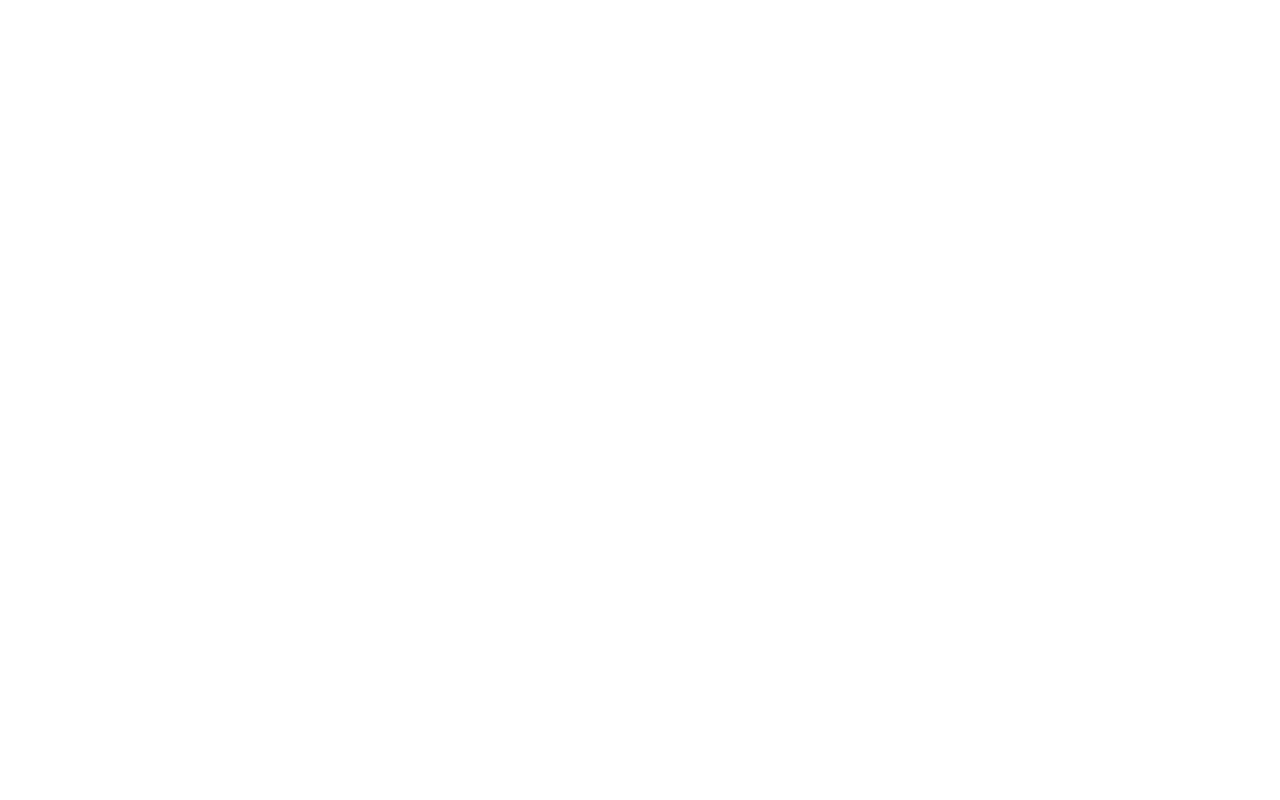
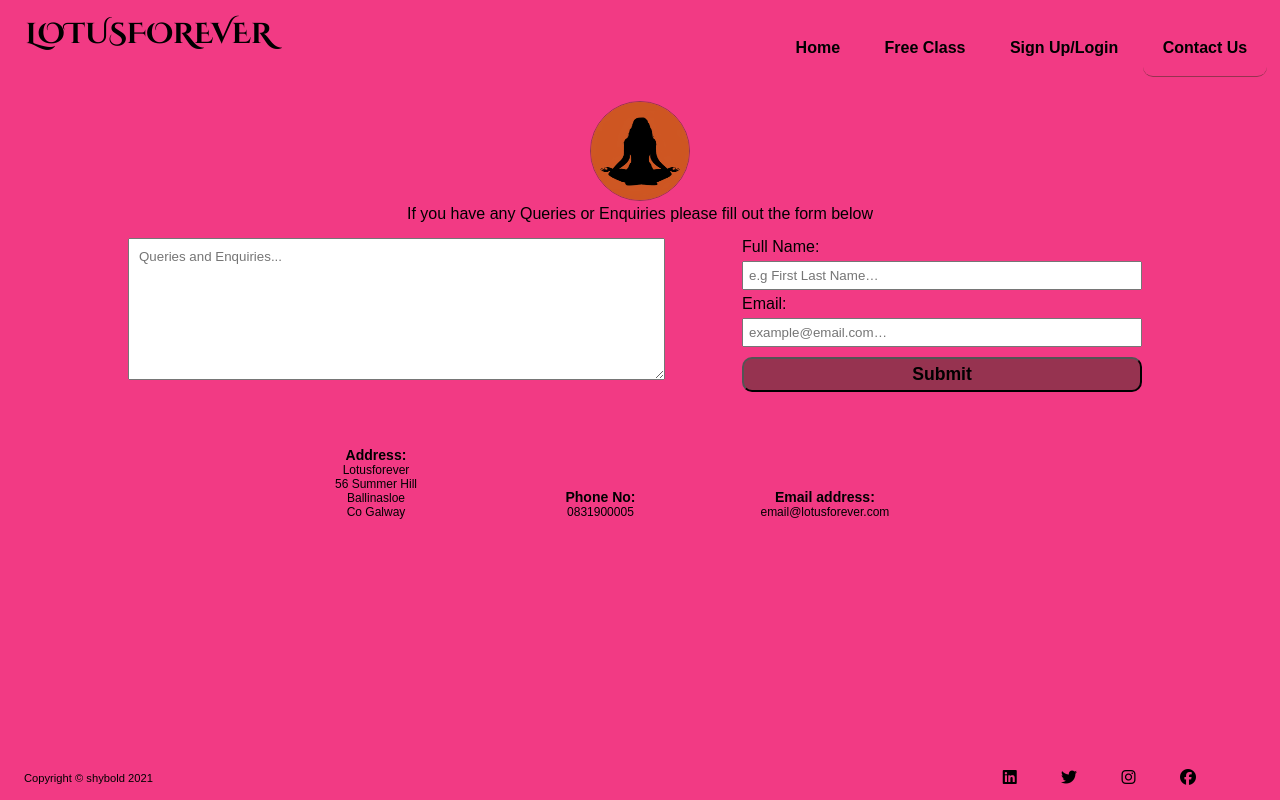
Before and after one commit to SamuelUkachukwu/Class-project-1-yoga-website, a plain HTML site: page contact.html in a window 1280 px wide. Drawn offline with Linux system fonts and the light colour scheme.

Commit message:
add nav bars to contact.html style.html singup.html. add structure and css codes to contact.html

```diff
--- a/assets/css/style.css
+++ b/assets/css/style.css
@@ -3,8 +3,12 @@
   margin:0;
   padding: 0;
   font-family: arial;
+  box-sizing: border-box;
 }
 body {
+background-color:#f23a84 ;
+}
+#hero-page {
   background: #D3D3D3 url(../images/hero.png) no-repeat fixed center center;
   z-index: 2;
 }
@@ -28,7 +32,6 @@ padding:0px;
    border-radius: 10px;
    font-weight: bold;
    transition: 1s;
-
 }
 
 .nav-bottons li a:hover {
@@ -37,41 +40,131 @@ padding:0px;
  border-radius: 10px;
  box-shadow: 4px 4px 4px rgba(0, 0, 0, 0.5);
 }
-#logo-name {
+.active {
+  border-bottom: 1px solid #963350;
+}
+.otherpages {
+  background-color:#f23a84;
+  height: 75px;
+}
+.company-name {
+  font-family: 'Cinzel Decorative', cursive;
+  font-weight: bold;
+  text-transform: uppercase;
+  float:left;
+text-align: center;
+line-height: 70px;
+margin-left: 2vw;
+font-size: 1.8em;
+}
+
+#logo-box {
   padding:0px;
   position: relative;
   text-align: center;
 }
-#logo {
-  background-color:;
+
+#logo-name-box {
   color:;
   position:absolute;
   top:5.2vw;
-  left: 10vw;
+  left: 9vw;
   display: inline-block;
 }
 
-h1 {
+#index-company-name {
   color:#000;
   font-size:5vw;
   font-family: 'Cinzel Decorative', cursive;
-  margin-top: 15%;
+  font-weight: bold;
+  text-transform: uppercase;
+  margin-top: 20%;
 }
 .declaration {
   font-size: 1.5vw;
  color:white;
- line-height: 2em;
  }
  .clear {
    clear:both;
  }
 
+.logo-img-small {
+  height: 100px;
+  width:100px;
+  border: 1px solid #963350;
+  border-radius:50px;
+  margin:0px;
+}
+#contact-top {
+  text-align: center;
+  margin:0;
+  padding: 5px;
+  background-color:;
+}
+#text-here {
+  float:left;
+  margin-left: 10%;
+}
+textarea {
+  margin-top:10px;
+}
+#field-area {
+  float:right;
+  margin-right: 10%;
+  padding: 10px;
+  text-align:left;
+}
+input {
+  margin:5px 0px;
+  width: 400px;
+  padding: 5px;
+}
+button {
+  margin:5px 0px;
+  width: 400px;
+  padding: 5px;
+  border-radius: 10px;
+  background-color:#963350;
+  font-weight: bold;
+  font-size: 1.1rem;
+}
+#contact-bottom {
+  /*display: flex;*/
+  float: left;
+padding: 0% 20%;
+
+}
+.tabs {
+  width: 200px;
+  height: 100px;
+  background-color: ;
+  margin-left: 20px;
+  margin-top: 20px;
+  padding: 20px;
+  display: inline-block;
+  font-size: 12px;
+text-align: center;
+
+
+}
 footer {
     width: 100%;
     position: fixed;
     bottom: 0;
     right: 0;
 	z-index: 3;
+}
+.otherpages-footer {
+  background-color:;
+  height: 70px;
+}
+.contact-box-left {
+float: left;
+margin-left: 30%;
+}
+.contact-box-right {
+  float:right;
+  margin-right: 30%;
 }
 #copy-right {
   float:left;
--- a/classes.html
+++ b/classes.html
@@ -0,0 +1,34 @@
+<!DOCTYPE html>
+<html lang="en">
+<head>
+  <meta charset="UTF-8">
+  <meta name="viewport" content="width=device-width, initial-scale=1.0">
+  <meta http-equiv="X-UA-Compatible" content="ie=edge">
+  <script src="https://kit.fontawesome.com/0e95d75add.js" crossorigin="anonymous"></script>
+  <link rel="stylesheet" href="assets/css/style.css">
+  <title>yoga classes</title>
+</head>
+<body>
+  <nav class="otherpages">
+  <h1 class="company-name">Lotusforever</h1>
+    <ul class="nav-bottons">
+        <li><a href="index.html">Home</a></li>
+        <li><a href="classes.html" class="active">Free Class</a></li>
+        <li><a href="signup.html">Sign Up/Login</a></li>
+        <li><a href="contact.html">Contact Us</a></li>
+      </ul>
+    </nav>
+    <div class="clear"></div>
+    <footer>
+      <p id="copy-right">Copyright © shybold 2021</p>
+  <div >
+    <ul class="social-menue">
+      <li><a href="https://ie.linkedin.com/" target="_blank"><i class="fab fa-linkedin"></i></a></li>
+      <li><a href="https://twitter.com/?lang=en" target="_blank"><i class="fab fa-twitter"></i></a></li>
+      <li><a href="https://www.instagram.com/" target="_blank"><i class="fab fa-instagram"></i></a></li>
+      <li><a href="https://www.facebook.com/" target="_blank"><i class="fab fa-facebook"></i></a></li>
+    </ul>
+  </div>
+    </footer>
+</body>
+</html>
--- a/contact.html
+++ b/contact.html
@@ -0,0 +1,77 @@
+<!DOCTYPE html>
+<html lang="en">
+<head>
+  <meta charset="UTF-8">
+  <meta name="viewport" content="width=device-width, initial-scale=1.0">
+  <meta http-equiv="X-UA-Compatible" content="ie=edge">
+  <script src="https://kit.fontawesome.com/0e95d75add.js" crossorigin="anonymous"></script>
+  <link rel="stylesheet" href="assets/css/style.css">
+  <title>Contact Lotusforever</title>
+</head>
+<body>
+<nav class="otherpages">
+<h1 class="company-name">Lotusforever</h1>
+  <ul class="nav-bottons">
+    <li><a href="index.html">Home</a></li>
+    <li><a href="classes.html">Free Class</a></li>
+    <li><a href="signup.html">Sign Up/Login</a></li>
+    <li><a href="contact.html" class="active">Contact Us</a></li>
+    </ul>
+</nav>
+
+<div class="clear"></div>
+<div id="contact-top">
+    <img class="logo-img-small" src="assets/images/logo.png" alt="company image logo">
+  <p>If you have any Queries or Enquiries please fill out the form below</p>
+</div>
+
+<section id="contact-middle">
+    <form action="">
+      <div id="text-here">
+          <textarea id=texthere name="conversation" placeholder="Queries and Enquiries..." rows="8" cols="70" style="max-width:90%; box-sizing: border-box; padding:10px;"></textarea>
+      </div>
+
+      <div id="field-area">
+
+          <label for="fullname">Full Name:</label><br>
+          <input type="text" id="fullname" name="fullname" placeholder="e.g First Last Name…"><br>
+          <label for="email">Email:</label><br>
+          <input type="email" id="email" name="email" placeholder="example@email.com…"><br>
+          <button type="submit" name="button">Submit</button>
+      </div>
+    </form>
+</section>
+<section id="contact-bottom">
+  <div class="clear"></div>
+
+  <div class="tabs">
+    <h3>Address:</h3>
+    <p>Lotusforever <br>
+  56 Summer Hill <br>
+  Ballinasloe <br>
+  Co Galway</p>
+
+  </div>
+  <div class="tabs">
+    <h3>Phone No:</h3>
+    <p>0831900005</p>
+  </div>
+  <div class="tabs">
+    <h3>Email address:</h3>
+    <p>email@lotusforever.com</p>
+  </div>
+</section>
+
+    <footer class="otherpages-footer">
+      <p id="copy-right">Copyright © shybold 2021</p>
+  <div >
+    <ul class="social-menue">
+      <li><a href="https://ie.linkedin.com/" target="_blank"><i class="fab fa-linkedin"></i></a></li>
+      <li><a href="https://twitter.com/?lang=en" target="_blank"><i class="fab fa-twitter"></i></a></li>
+      <li><a href="https://www.instagram.com/" target="_blank"><i class="fab fa-instagram"></i></a></li>
+      <li><a href="https://www.facebook.com/" target="_blank"><i class="fab fa-facebook"></i></a></li>
+    </ul>
+  </div>
+    </footer>
+</body>
+</html>
```
Also changed, not shown: index.html (+14 -14 lines), signup.html (+56 -0 lines), assets/images/logo-small.png (added), assets/images/logo.png (added).
